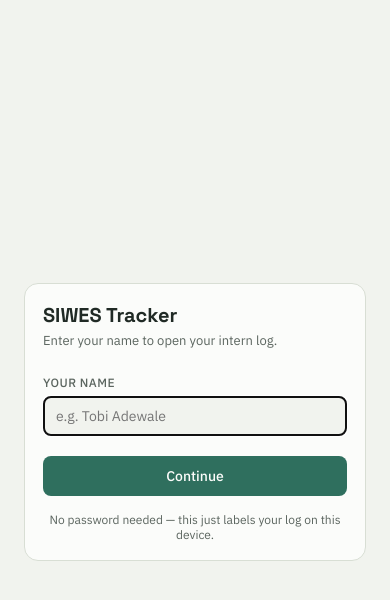
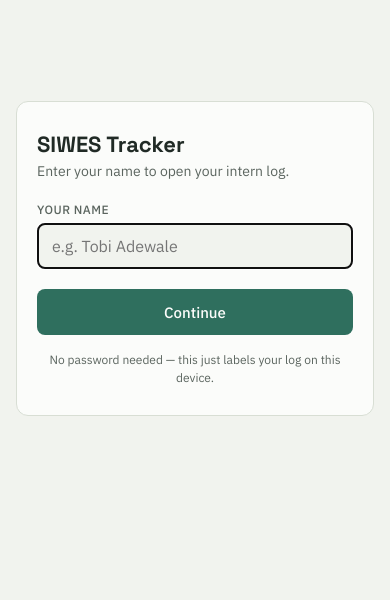
Before and after one commit to Barakah-19/siwes-tracker, a plain HTML site: page login.html in a window 390 px wide. Drawn offline with Linux system fonts and the light colour scheme.

Commit message:
feat: Update login page styles and improve responsiveness

```diff
--- a/css/style.css
+++ b/css/style.css
@@ -425,6 +425,7 @@ h1 {
 /* Login page */
 .auth-page {
   min-height: 100vh;
+  min-height: 100dvh;
   display: flex;
   align-items: center;
   justify-content: center;
@@ -520,6 +521,10 @@ h1 {
 
   h1 {
     font-size: 26px;
+  }
+
+  .auth-page {
+    padding: 20px;
   }
 }
 
@@ -625,7 +630,55 @@ h1 {
     padding: 18px;
   }
 
+  .auth-page {
+    padding: 16px;
+    align-items: flex-start;
+    padding-top: 12vh;
+  }
+
   .auth-card {
     max-width: 100%;
+    padding: 28px 20px;
+    border-radius: 12px;
+  }
+
+  .auth-mark {
+    font-size: 22px;
+  }
+
+  .auth-sub {
+    font-size: 14px;
+    margin-bottom: 22px;
+  }
+
+  .auth-card .form-row input {
+    font-size: 16px;
+    padding: 12px 14px;
+  }
+
+  .auth-card .btn {
+    min-height: 46px;
+    font-size: 15px;
+  }
+
+  .auth-hint {
+    font-size: 12px;
+    line-height: 1.5;
   }
 }
+
+@media(max-height: 500px) {
+  .auth-page {
+    align-items: flex-start;
+    padding-top: 16px;
+    padding-bottom: 16px;
+  }
+
+  .auth-card {
+    padding: 20px;
+  }
+
+  .auth-sub {
+    margin-bottom: 14px;
+  }
+}
--- a/login.html
+++ b/login.html
@@ -2,6 +2,7 @@
 <html lang="en">
   <head>
     <meta charset="UTF-8" />
+    <meta name="viewport" content="width=device-width, initial-scale=1.0" />
     <title>SIWES Tracker — Sign In</title>
     <link rel="stylesheet" href="css/style.css" />
   </head>
```
